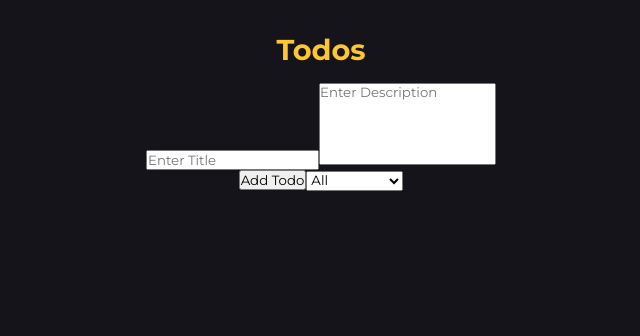
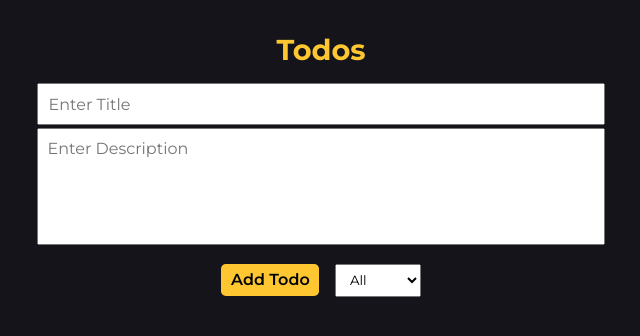
Before and after one commit to RahullRawat/todo-prod, a React (Create React App) app: page / in a window 1280 px wide. Shown: the top 336 px of the page, without its empty margins (319-959 px from the left). Built offline with nearby package versions, Linux system fonts and the light colour scheme.

Commit message:
style : todoform styling

```diff
--- a/src/App.css
+++ b/src/App.css
@@ -43,3 +43,44 @@ textarea {
 	color: var(--cta-color);
 	margin: 1rem 0;
 }
+
+/* todoform */
+form {
+	display: flex;
+	flex-direction: column;
+}
+
+.todo-title {
+	font-size: 1rem;
+	padding: 0.6rem;
+	outline: none;
+	margin-bottom: 0.2rem;
+}
+
+.todo-desc {
+	font-size: 1rem;
+	padding: 0.6rem;
+	outline: none;
+	margin-bottom: 0.2rem;
+}
+
+.btn-div {
+	margin: 1rem 0;
+}
+
+.btn-div > button {
+	font-size: 1rem;
+	font-weight: 600;
+	padding: 0.4rem 0.6rem;
+	border: none;
+	margin-right: 1rem;
+	cursor: pointer;
+	border-radius: 0.3rem;
+	background-color: var(--cta-color);
+}
+
+select {
+	padding: 0.4rem 0.6rem;
+	cursor: pointer;
+	width: 15%;
+}
```
